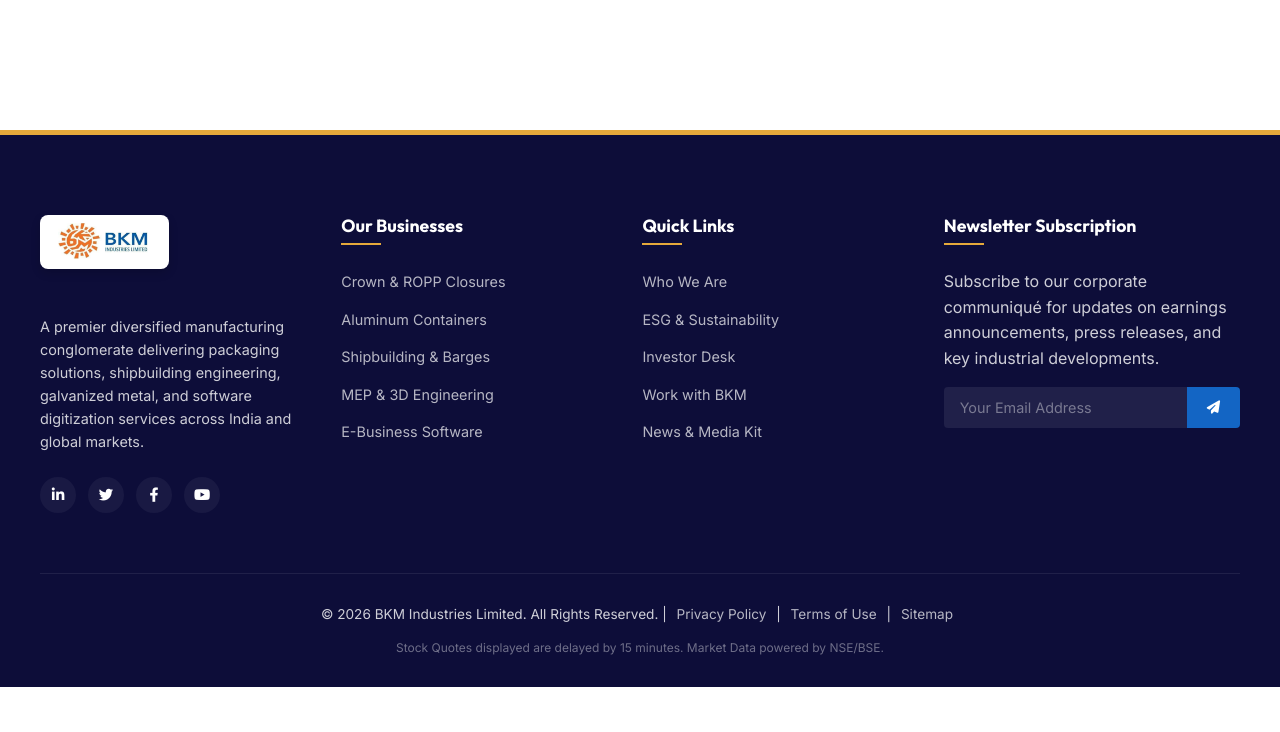
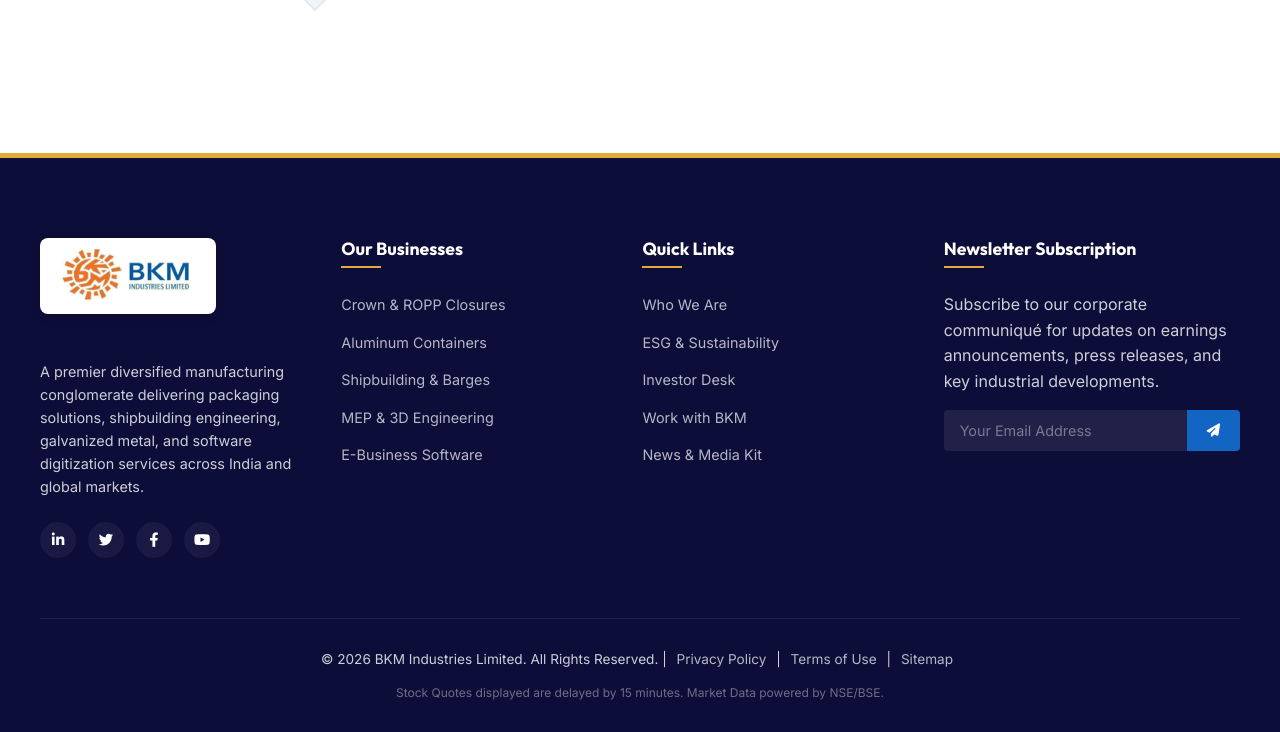
Before and after one commit to sshivangiisinhaa418-star/BKM-Industries-Limited, a website: page index.html in a window 1280 px wide. Shown: the part 6632-7364 px from the top of the page. Before the commit the page ends 7319 px from the top, so only its background shows below. Drawn offline with Linux system fonts and the light colour scheme.

Commit message:
Increase logo size to 75px in header and 60px in footer for clear visibility

```diff
--- a/style.css
+++ b/style.css
@@ -288,7 +288,7 @@ section {
 /* --- STICKY HEADER --- */
 .main-header {
     background-color: var(--white);
-    padding: 18px 0;
+    padding: 12px 0;
     box-shadow: var(--shadow-sm);
     position: sticky;
     top: 0;
@@ -308,7 +308,7 @@ section {
 }
 
 .logo-img {
-    height: 52px;
+    height: 75px;
     width: auto;
     object-fit: contain;
     display: block;
@@ -322,14 +322,14 @@ section {
 .footer-logo {
     display: inline-block;
     background-color: var(--white);
-    padding: 6px 14px;
+    padding: 8px 16px;
     border-radius: 8px;
     margin-bottom: 18px;
     box-shadow: 0 4px 10px rgba(0,0,0,0.15);
 }
 
 .footer-logo .logo-img {
-    height: 42px;
+    height: 60px;
 }
 
 /* --- NAVIGATION MENU --- */
```
